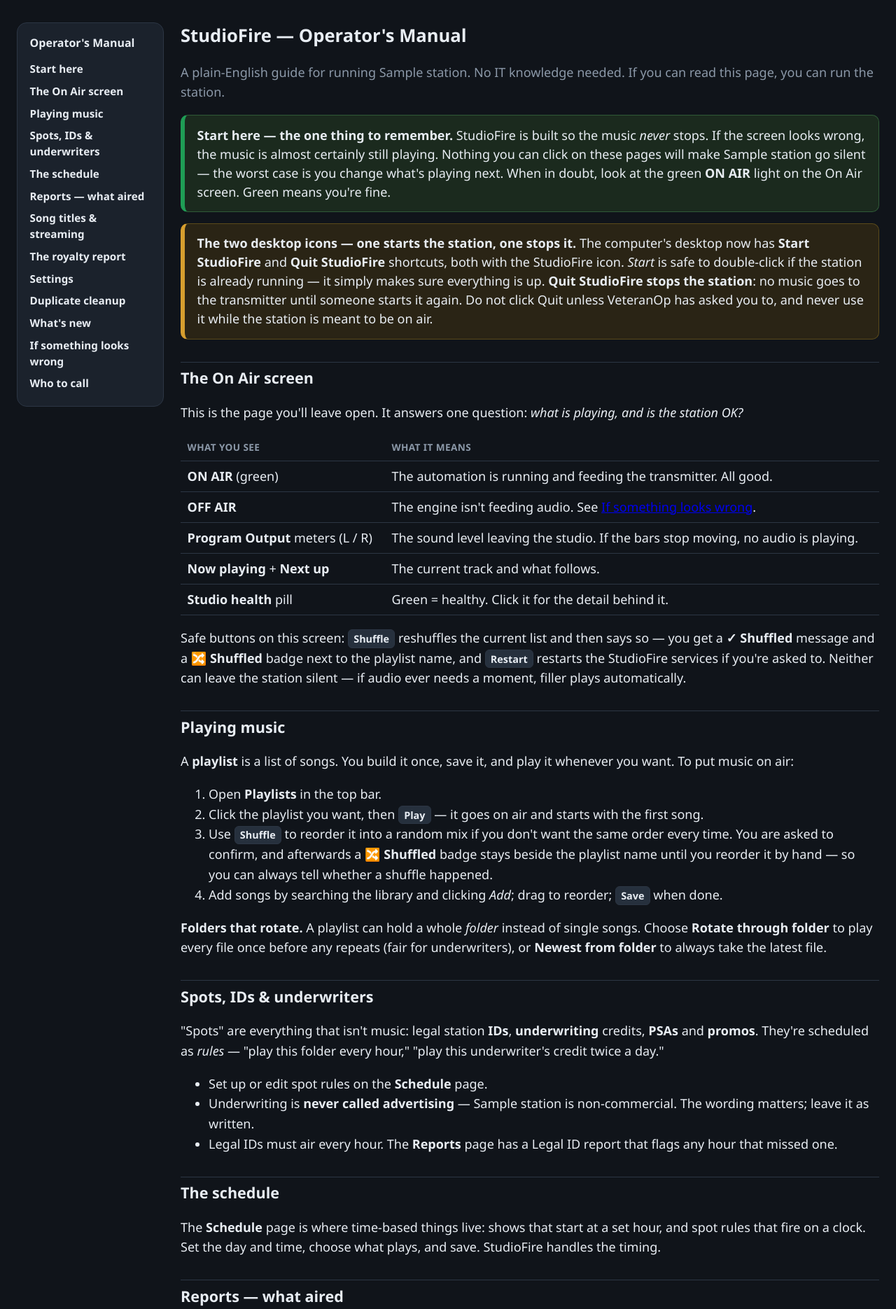
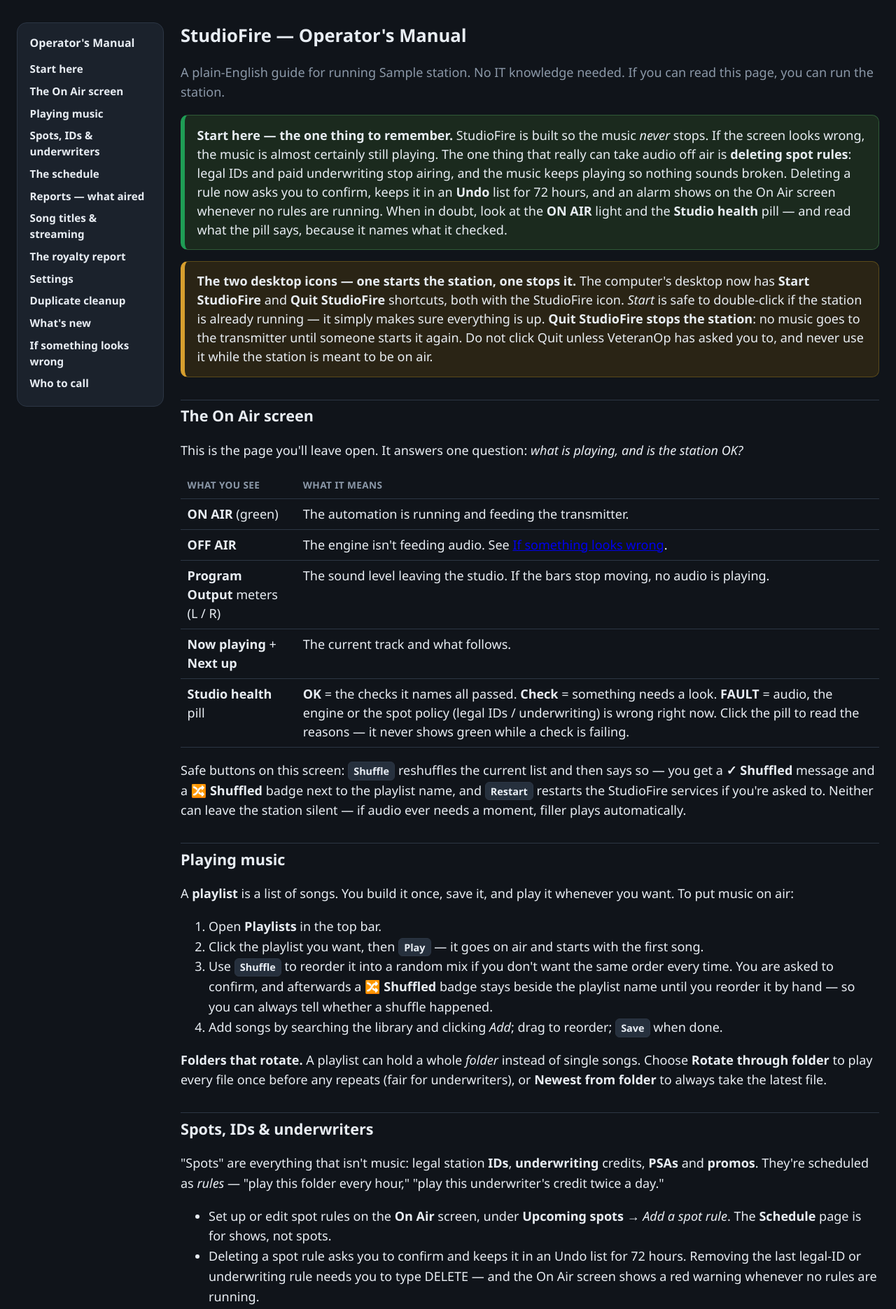
Before and after one commit to veteranop/StudioFire, a FastAPI app: template web/templates/help.html in a window 1280 px wide. Shown: the part 63-1933 px from the top of the page at 70% size. Run offline with FastAPI, Linux system fonts and the light colour scheme; the template is opened without the code that fills it: most values are stand-ins (such as "Sample title", 1, 10 or a date in 2020); parts of the project's set-up code (start-up, migrations or seed data) failed here and were passed over.

Commit message:
A5: Help tells the truth (spot rules on On Air, honest health pill, legal-ID report not built) + changelog

```diff
--- a/web/templates/help.html
+++ b/web/templates/help.html
@@ -70,10 +70,14 @@
     <div class="help-callout" id="start">
       <strong>Start here — the one thing to remember.</strong>
       StudioFire is built so the music <em>never</em> stops. If the screen looks
-      wrong, the music is almost certainly still playing. Nothing you can click on
-      these pages will make {{ station }} go silent — the worst case is you change
-      what's playing next. When in doubt, look at the green <strong>ON AIR</strong>
-      light on the On Air screen. Green means you're fine.
+      wrong, the music is almost certainly still playing. The one thing that
+      really can take audio off air is <strong>deleting spot rules</strong>:
+      legal IDs and paid underwriting stop airing, and the music keeps playing so
+      nothing sounds broken. Deleting a rule now asks you to confirm, keeps it in
+      an <strong>Undo</strong> list for 72 hours, and an alarm shows on the On Air
+      screen whenever no rules are running. When in doubt, look at the
+      <strong>ON AIR</strong> light and the <strong>Studio health</strong> pill —
+      and read what the pill says, because it names what it checked.
     </div>
 
     <div class="help-callout warn">
@@ -93,15 +97,18 @@
     <table>
       <tr><th>What you see</th><th>What it means</th></tr>
       <tr><td><strong>ON AIR</strong> (green)</td><td>The automation is running and
-        feeding the transmitter. All good.</td></tr>
+        feeding the transmitter.</td></tr>
       <tr><td><strong>OFF AIR</strong></td><td>The engine isn't feeding audio.
         See <a href="#trouble">If something looks wrong</a>.</td></tr>
       <tr><td><strong>Program Output</strong> meters (L / R)</td><td>The sound level
         leaving the studio. If the bars stop moving, no audio is playing.</td></tr>
       <tr><td><strong>Now playing</strong> + <strong>Next up</strong></td><td>The
         current track and what follows.</td></tr>
-      <tr><td><strong>Studio health</strong> pill</td><td>Green = healthy. Click it
-        for the detail behind it.</td></tr>
+      <tr><td><strong>Studio health</strong> pill</td><td><strong>OK</strong> =
+        the checks it names all passed. <strong>Check</strong> = something needs a
+        look. <strong>FAULT</strong> = audio, the engine or the spot policy
+        (legal IDs / underwriting) is wrong right now. Click the pill to read the
+        reasons — it never shows green while a check is failing.</td></tr>
     </table>
     <p>Safe buttons on this screen: <span class="help-key">Shuffle</span> reshuffles
       the current list and then says so — you get a <b>✓ Shuffled</b> message and a
@@ -136,17 +143,25 @@
       <strong>promos</strong>. They're scheduled as <em>rules</em> — "play this
       folder every hour," "play this underwriter's credit twice a day."</p>
     <ul>
-      <li>Set up or edit spot rules on the <strong>Schedule</strong> page.</li>
+      <li>Set up or edit spot rules on the <strong>On Air</strong> screen, under
+        <strong>Upcoming spots</strong> → <em>Add a spot rule</em>. The
+        <strong>Schedule</strong> page is for shows, not spots.</li>
+      <li>Deleting a spot rule asks you to confirm and keeps it in an Undo list
+        for 72 hours. Removing the last legal-ID or underwriting rule needs you to
+        type DELETE — and the On Air screen shows a red warning whenever no rules
+        are running.</li>
       <li>Underwriting is <strong>never called advertising</strong> — {{ station }}
         is non-commercial. The wording matters; leave it as written.</li>
-      <li>Legal IDs must air every hour. The <strong>Reports</strong> page has a
-        Legal ID report that flags any hour that missed one.</li>
+      <li>Legal IDs must air every hour. The <strong>Reports</strong> page lists
+        everything that aired, so you can check any hour; a legal-ID gap report is
+        planned, not built yet.</li>
     </ul>
 
     <h2 id="schedule">The schedule</h2>
-    <p>The <strong>Schedule</strong> page is where time-based things live: shows
-      that start at a set hour, and spot rules that fire on a clock. Set the day
-      and time, choose what plays, and save. StudioFire handles the timing.</p>
+    <p>The <strong>Schedule</strong> page is where <em>shows</em> live: a
+      programme that starts at a set hour and runs for its length. Set the day and
+      time, choose what plays, and save. StudioFire handles the timing. Spot rules
+      (IDs, underwriting, PSAs) are set on the <strong>On Air</strong> screen.</p>
 
     <h2 id="reports">Reports — what aired</h2>
     <p>The <strong>Reports</strong> page is your proof of what actually played.
```
Also changed, not shown: CHANGELOG.md.
